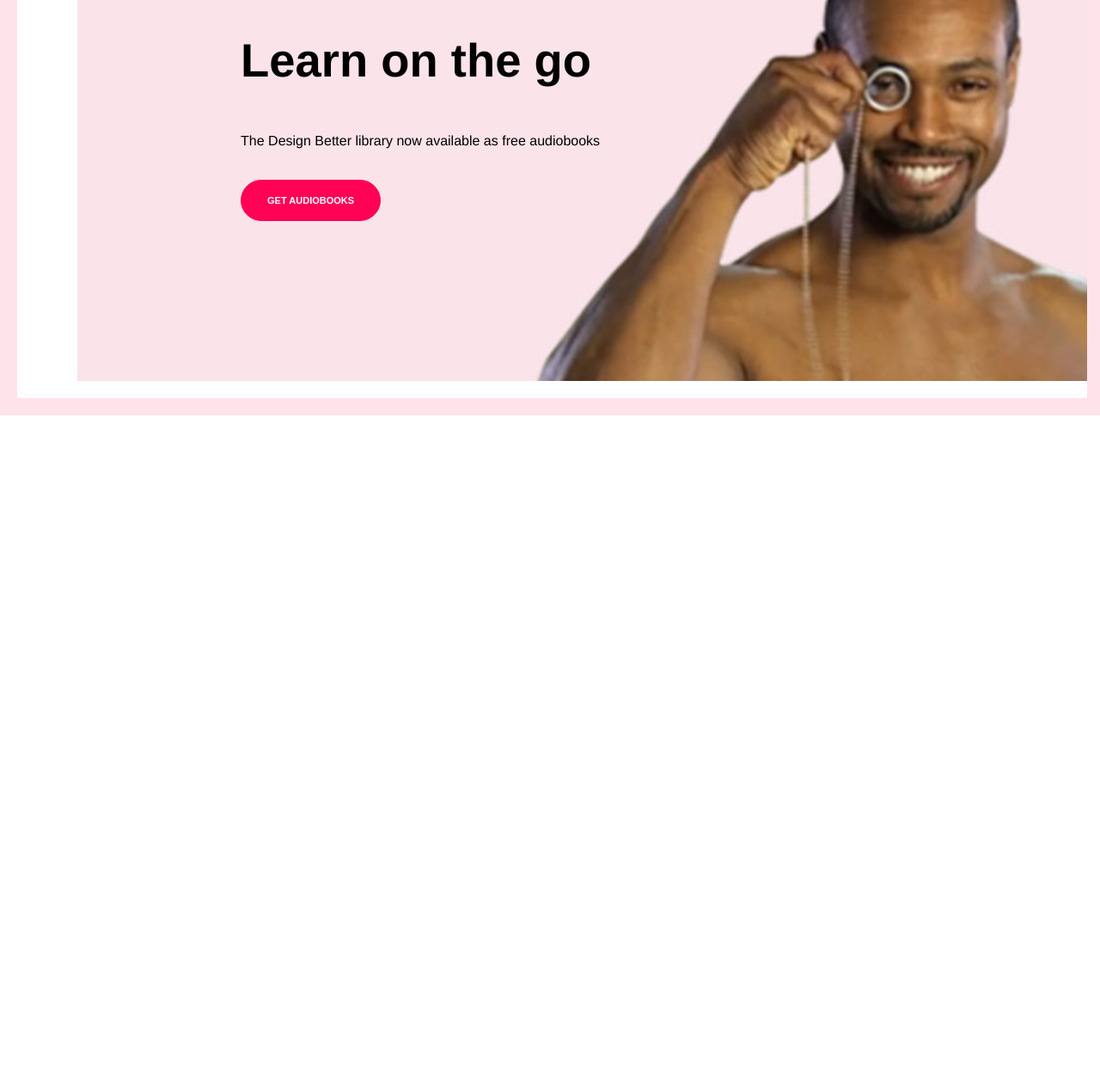
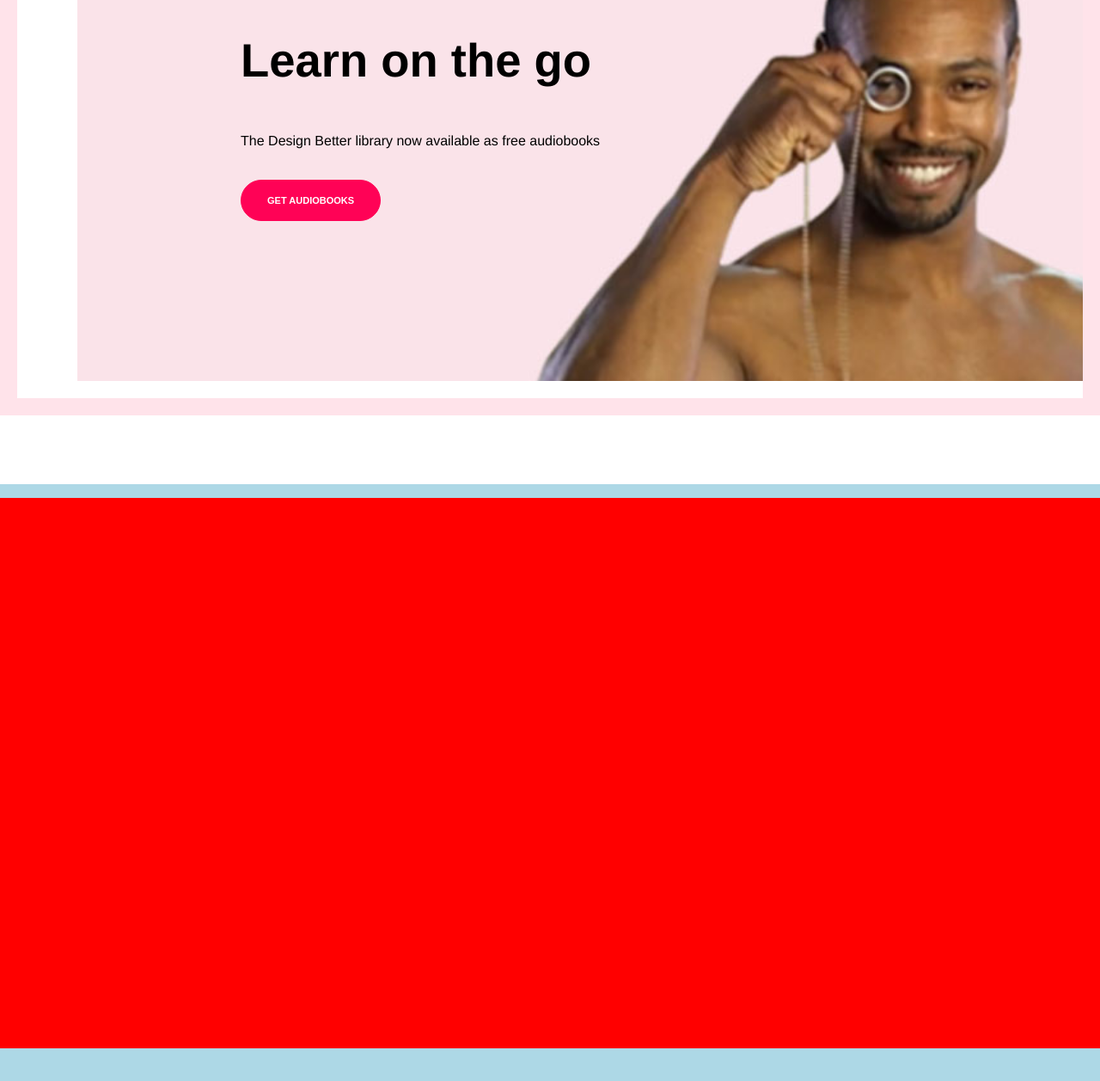
Before and after one commit to Nukyew/html-css-2-afternoon-project, a plain HTML site: page index.html in a window 1280 px wide. Shown: the part 317-1574 px from the top of the page at 86% size. Before the commit the page ends 800 px from the top, so only its background shows below. Drawn offline with Linux system fonts and the light colour scheme.

Commit message:
tidied up section 1 and border, working section 2

```diff
--- a/index.html
+++ b/index.html
@@ -8,7 +8,11 @@
     <link rel="stylesheet" href="./style.css" />
 </head>
 <body>
-    <div class="border-wrap"></div>
+    <div class="border-wrap">
+        <div class="border-left"></div>
+        <div class="border-bottom"></div>
+        <div class="border-right"></div>
+    </div>
     <div class="info-bar">Read Weekly Articles From Design Better on Medium.<u>Follow Now</u></div>
     <div class="header-wrapper">
         <div class="header">
@@ -26,6 +30,7 @@
             </div>
         </div>
     </div>
+    <div class="section-wrapper">
         <div class="section1">
             <div class="section1-background">
                 <div class="section1-text">
@@ -43,5 +48,13 @@
                   </div>
               </div>
          </div>
+        <div class="section2">
+            <div class="section2-wrapper">
+                <div class="section2-right-section"></div>
+                <div class="section2-left-section"></div>
+                <div class="section2-logos"></div>
+            </div>
+        </div>
+    </div>
 </body>
 </html>
--- a/style.css
+++ b/style.css
@@ -1,6 +1,21 @@
 
 body {
     margin: 0;
+}
+
+.section-wrapper {
+    width: 100vw;
+    position: absolute;
+    display: flex;
+    flex-direction: column;
+    justify-content: center;
+    align-items: center;
+    /* display: flex;
+	flex-direction: column;
+	flex-wrap: nowrap;
+	justify-content: flex-start;
+	align-items: stretch;
+	align-content: stretch; */
 }
 
 .header-wrapper {
@@ -22,12 +37,49 @@
     box-shadow: 40px 0 30px gray;
 }
 
-.border-wrap {
+/* .border-wrap-section {
+    height: 100vh;
+    width: 1000px;
+    display: flex;
+    justify-content: center;
+    z-index: 0;
+    padding-left: 20px; */
+/* .border-wrap {
     width: 97.3vw;
     height: 95vh;
     position: fixed;
+    display: flex;
     border: 20px solid #FFE3EA;
     z-index: 0;
+} */
+
+.border-wrap {
+    height: 100vw;
+    width: 100vw;
+    display: flex;
+    position: fixed;
+    z-index: 0;
+    justify-content: space-between;
+}
+.border-left {
+    background: #FFE3EA;
+    width: 20px;
+    height: 100vh;
+    display: flex;
+}
+.border-right {
+    background: #FFE3EA;
+    width: 20px;
+    height: 100vh;
+    display: flex;
+}
+.border-bottom {
+    background: #FFE3EA;
+    position: fixed;
+    width: 100vw;
+    height: 20px;
+    display: flex;
+    bottom: 0;
 }
 
 .left-logo {
@@ -92,9 +144,11 @@
 }
 
 .section1 {
+    /* background: green; */
+    background: white;
     width: 100vw;
     height: 800px;
-    position: absolute;
+    position: relative;
     display: flex;
     justify-content: flex-end;
     align-items: flex-end;
@@ -158,18 +212,19 @@
 	top: 1px;
 }
 
-/* .design {
+.section2 {
+    background: lightblue;
+    width: 100vw;
+    height: 800px;
     display: flex;
+    align-items: center;
+    z-index: -2;
+    margin-top: 80px;
 }
-.books {
+.section2-wrapper {
+    background: red;
+    width: 100vw;
+    height: 80vh;
     display: flex;
+    transform: translate(0%, -10%)
 }
-.podcast {
-    display: flex;
-}
-.workshops {
-    display: flex;
-}
-.conversations {
-    display: flex;
-} */
```
Lines whose indentation alone changed are shown as unchanged.
